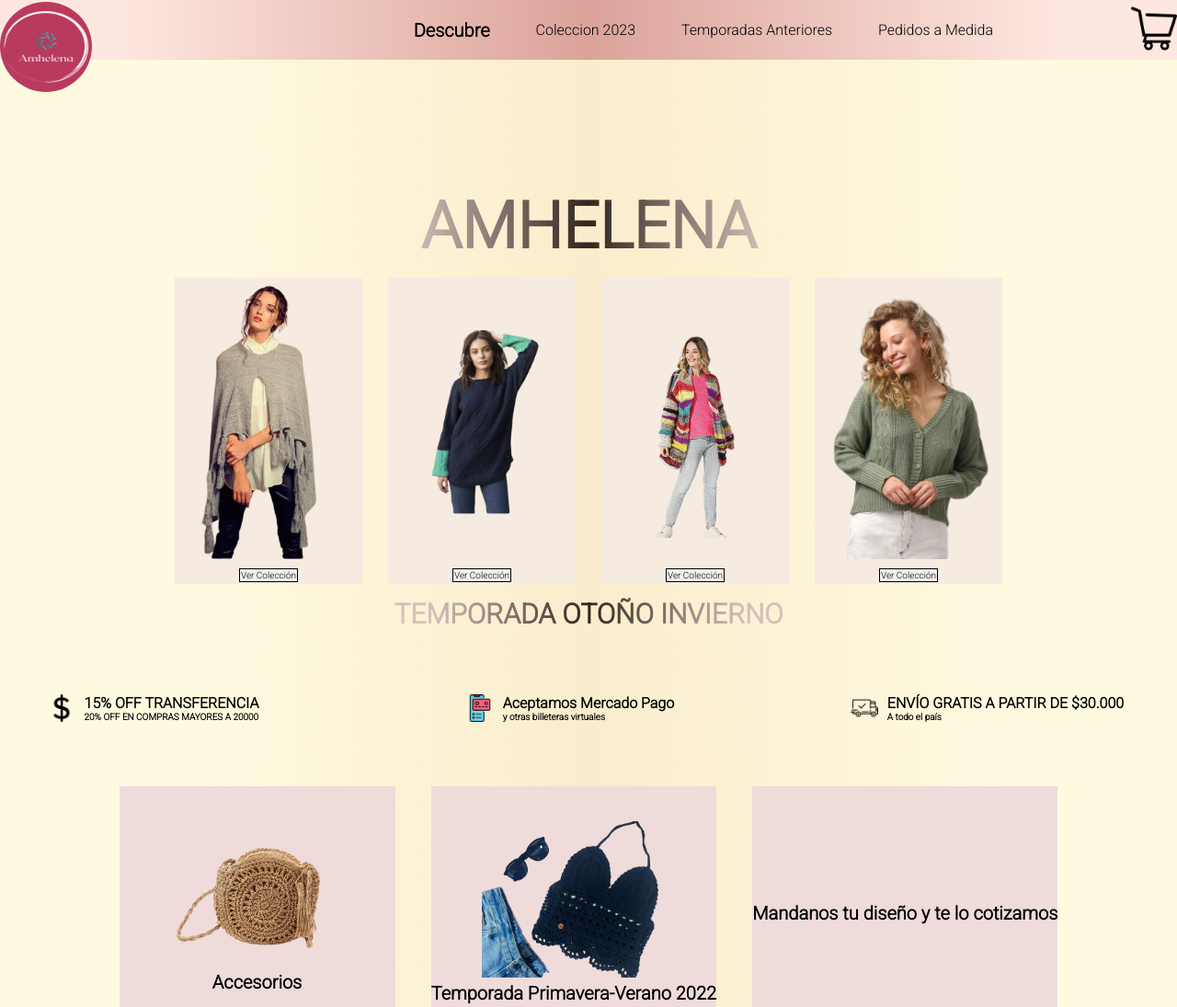
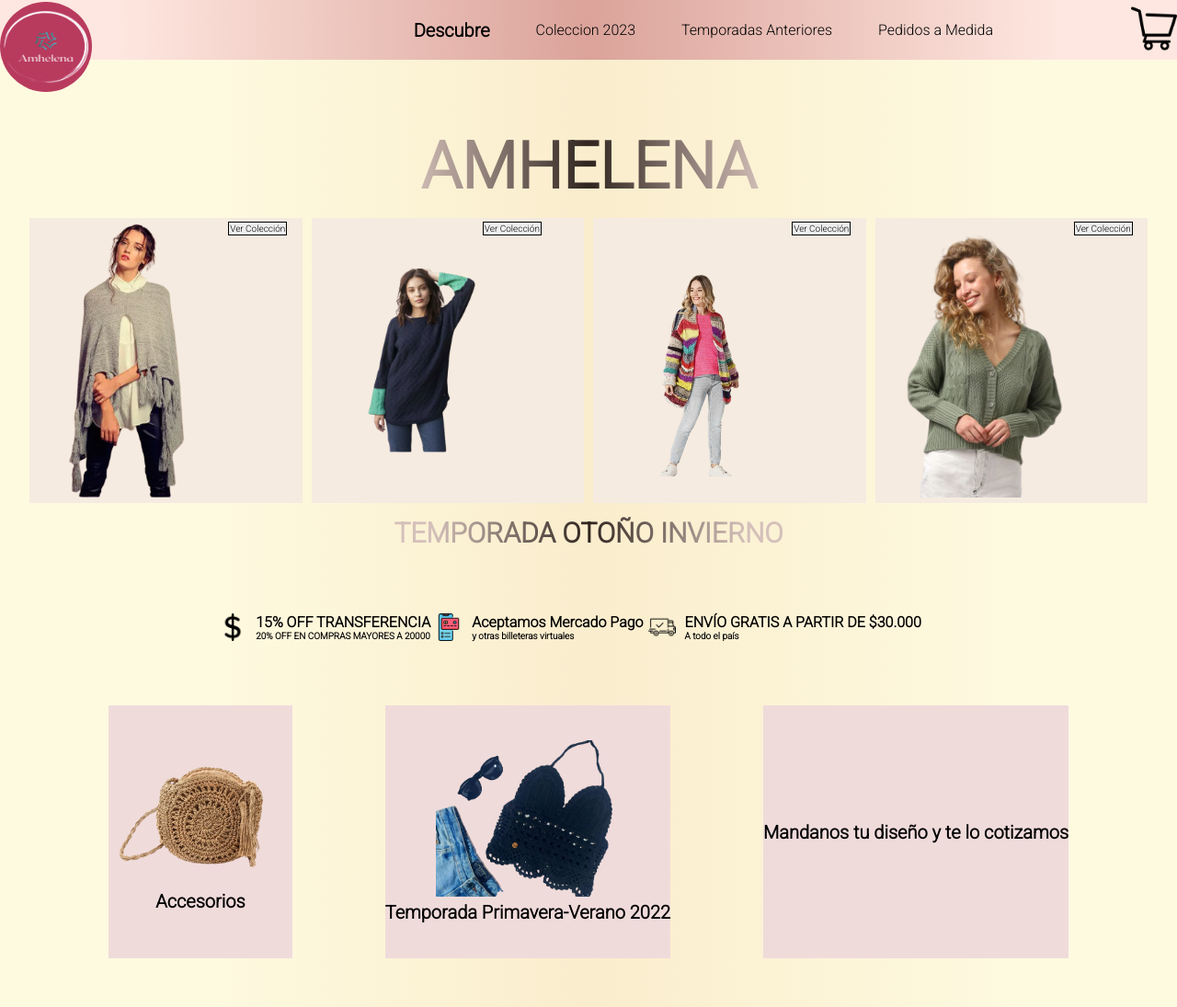
Before and after one commit to isidrov31/Amhelena, a plain HTML site: page index.html in a window 1280 px wide. Shown: the top 1095 px of the page at 92% size. Drawn offline with Linux system fonts and the light colour scheme.

Commit message:
Amhelena Landing TABLE-CELULAR V.4

```diff
--- a/assets/index.css
+++ b/assets/index.css
@@ -41,9 +41,8 @@ main {
 /* Header */
 
 header {
-  width: 100%;
+  width: 100vw;
   height: 65px;
-  background: rgb(254, 231, 224);
   background: linear-gradient(
     90deg,
     rgba(254, 231, 224, 1) 10%,
@@ -52,7 +51,7 @@ header {
   );
   display: flex;
   justify-content: space-between;
-  padding:0px
+  padding:0px;
   /* Fixear el header en el top */
   position: fixed;
   top: 0;
@@ -97,8 +96,7 @@ header {
 
 #products-main {
   display: flex;
-  max-width: 1200px;
-  min-width: 900px;
+  width: 100%;
   margin-top: 70px;
   flex-direction: column;
   align-items: center;
@@ -127,11 +125,10 @@ header {
 }
 
 .products {
-  max-width: 1200px;
-  min-width: 900px;
+  width: 95%;
   display: flex;
   align-items: center;
-  justify-content: space-between;
+  justify-content: center;
   gap: 10px;
 }
 
@@ -139,18 +136,16 @@ header {
 .winter2,
 .winter3,
 .winter4 {
-  min-width: 200px;
-  min-height: 300px;
+ width: 30%;
   display: flex;
-  flex-direction: column;
-  align-items: center;
-  justify-content: space-around;
+flex-wrap: wrap;
+justify-content: center;
   background-color: var(--color6);
-  padding: 2px;
+
 }
 
 .img-winter {
-  min-width: 200px;
+
   min-height: 310px;
   display: flex;
   align-items: center;
@@ -182,16 +177,17 @@ header {
 /* Services */
 
 #container-services {
-  width: 1200px;
+  width: 100vw;
   display: flex;
-  justify-content: space-between;
   align-items: center;
+  justify-content: center;
+  gap: 5px;
 }
 
 .services1,
 .services2,
 .services3 {
-  min-width: 333px;
+
   display: flex;
   align-items: center;
   justify-content: center;
@@ -268,10 +264,11 @@ header {
 
 #others-product {
   padding: 70px;
-  width: 1200px;
+  width: 100vw;
   display: flex;
   justify-content: space-around;
   align-items: center;
+  gap: 5px;
 }
 
 #others-product p {
@@ -287,9 +284,10 @@ header {
   flex-direction: column;
   align-items: center;
   justify-content: center;
+  text-align: center;
   gap: 5px;
   background-color: var(--color7);
-  min-width: 300px;
+
   min-height: 275px;
 }
 
```
